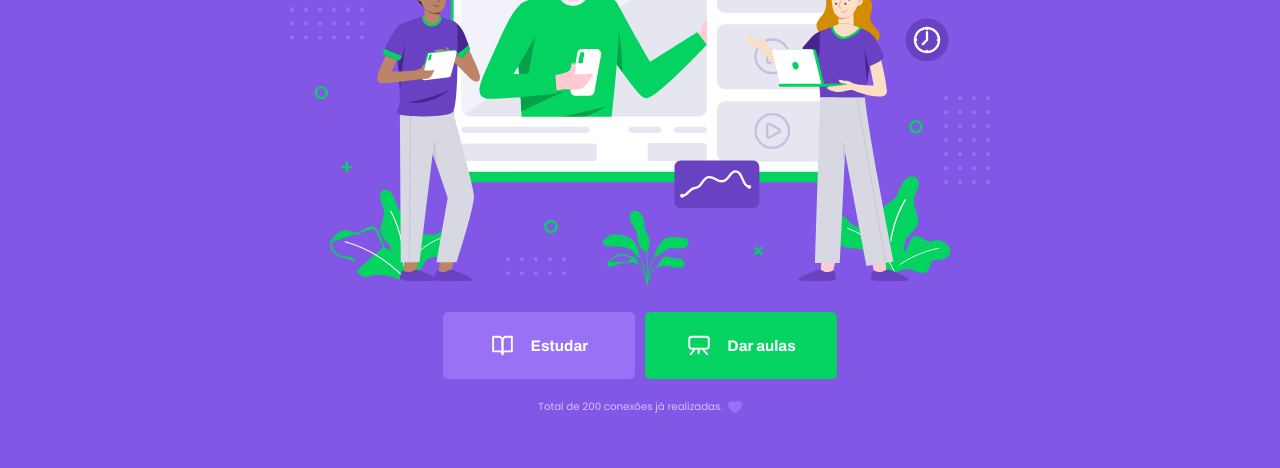
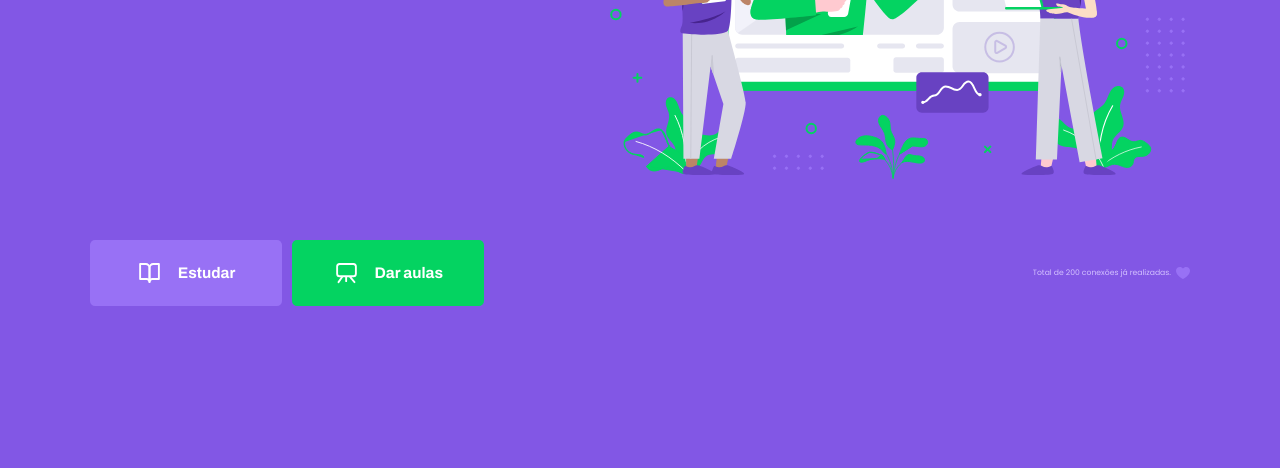
Before and after one commit to drigosantos81/proffy, a plain HTML site: page index.html in a window 1280 px wide. Shown: the part 332-800 px from the top of the page. Drawn offline with Linux system fonts and the light colour scheme.

Commit message:
Concluído estilização da págia principal.

```diff
--- a/styles/main.css
+++ b/styles/main.css
@@ -49,3 +49,9 @@ body, input, button, textarea {
     width: 90vw;
     max-width: 700px;
 }
+
+@media (min-width: 700px) {
+    :root {
+        font-size: 62.5%;
+    }
+}
--- a/styles/partials/page-landing.css
+++ b/styles/partials/page-landing.css
@@ -82,3 +82,46 @@
 .total-connections img {
     margin-left: 0.8rem;
 }
+
+@media (max-width: 699px) {
+    :root {
+        font-size: 40%;
+    }
+}
+
+@media (min-width: 1100px) {
+    #page-landing #container {
+        max-width: 1100px;
+        display: grid;
+        grid-template-columns: 2fr 1fr 2fr;
+        grid-template-rows: 350px 1fr;
+        grid-template-areas:
+        "proffy image image"
+        "button button texting";
+        gap: 60px;
+    }
+
+    .logo-containter {
+        grid-area: proffy;
+        text-align: initial;
+        align-self: center;
+        margin: 0;
+    }
+    .logo-containter image {
+        height: 127px;
+    }
+    .hero-image {
+        grid-area: image;
+        height: 350px;
+    }
+    .buttons-container {
+        grid-area: button;
+        justify-content: flex-start;
+        margin: 0;
+    }
+    .total-connections {
+        grid-area: texting;
+        justify-self: flex-end;
+        font-size: 1.2rem;
+    }
+}
```
